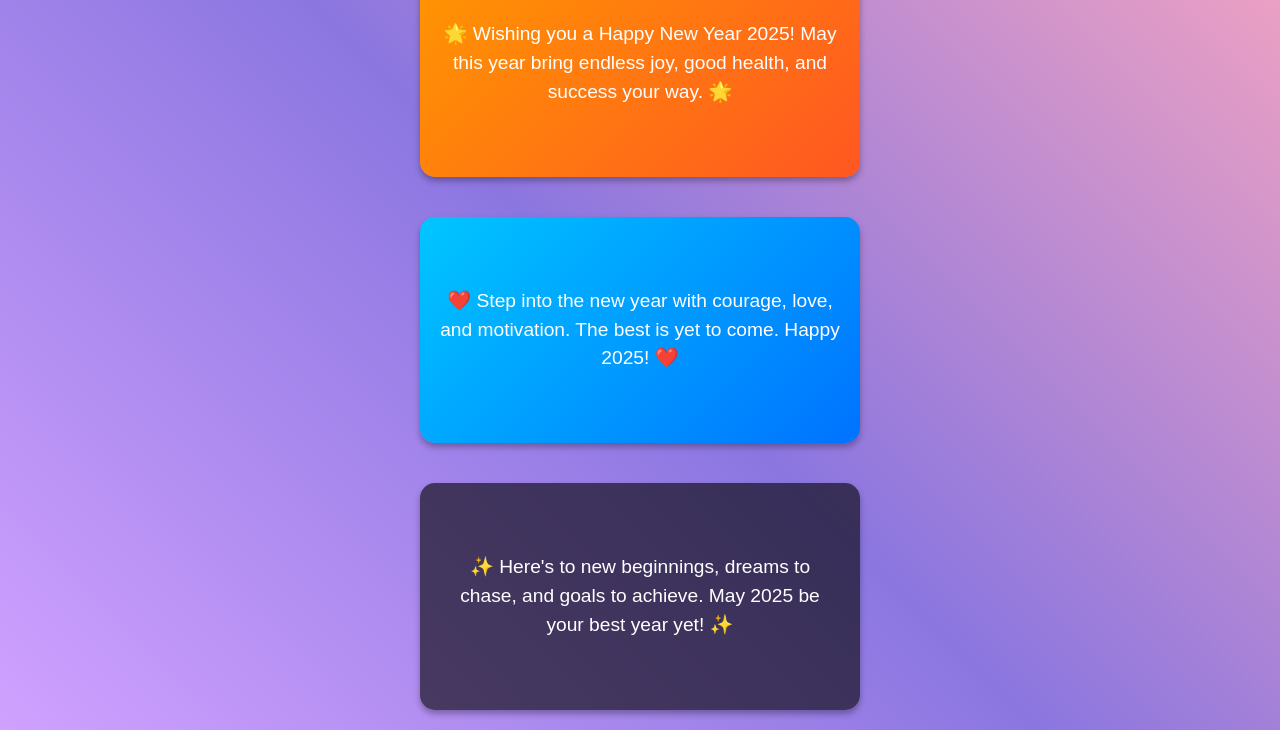
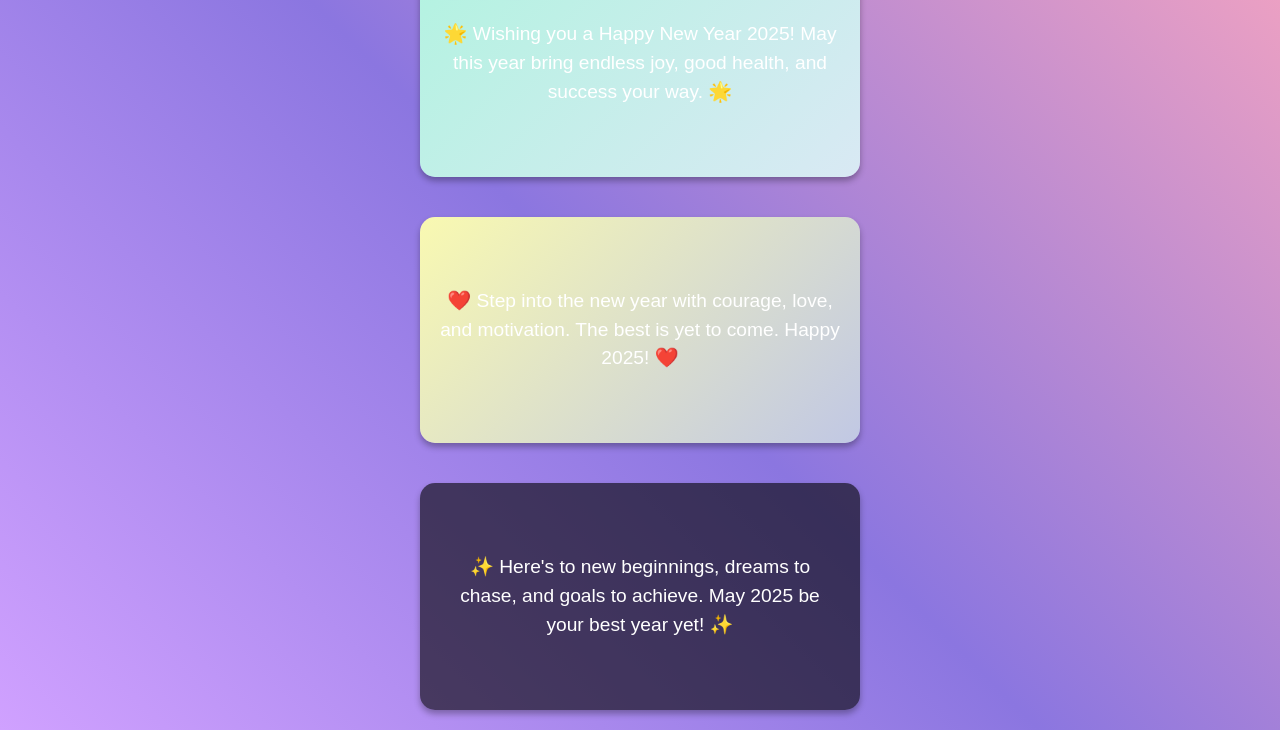
Before and after one commit to hanyizumi120/new-year-2025, a plain HTML site: page index.html in a window 1280 px wide. Shown: the part 70-800 px from the top of the page. Drawn offline with Linux system fonts and the light colour scheme.

Commit message:
Update index.html

```diff
--- a/index.html
+++ b/index.html
@@ -70,17 +70,17 @@
             flex-direction: column;
         }
 
-        /* Individual message box background colors */
+        /* Individual message box background colors (aesthetic pastel gradients) */
         .message-box:nth-child(1) {
-            background: linear-gradient(135deg, #6a11cb, #2575fc); /* Gradient from purple to blue */
+            background: linear-gradient(135deg, #fbd3e9, #a2c2e8); /* Soft peach to pastel blue */
         }
 
         .message-box:nth-child(2) {
-            background: linear-gradient(135deg, #ff9800, #ff5722); /* Gradient from orange to red */
+            background: linear-gradient(135deg, #b2f3e0, #d9e9f4); /* Mint green to pale lavender */
         }
 
         .message-box:nth-child(3) {
-            background: linear-gradient(135deg, #00c6ff, #0072ff); /* Gradient from light blue to blue */
+            background: linear-gradient(135deg, #f9f9b1, #c1c8e4); /* Soft lemon yellow to pale lavender */
         }
 
         .message-box p {
```
